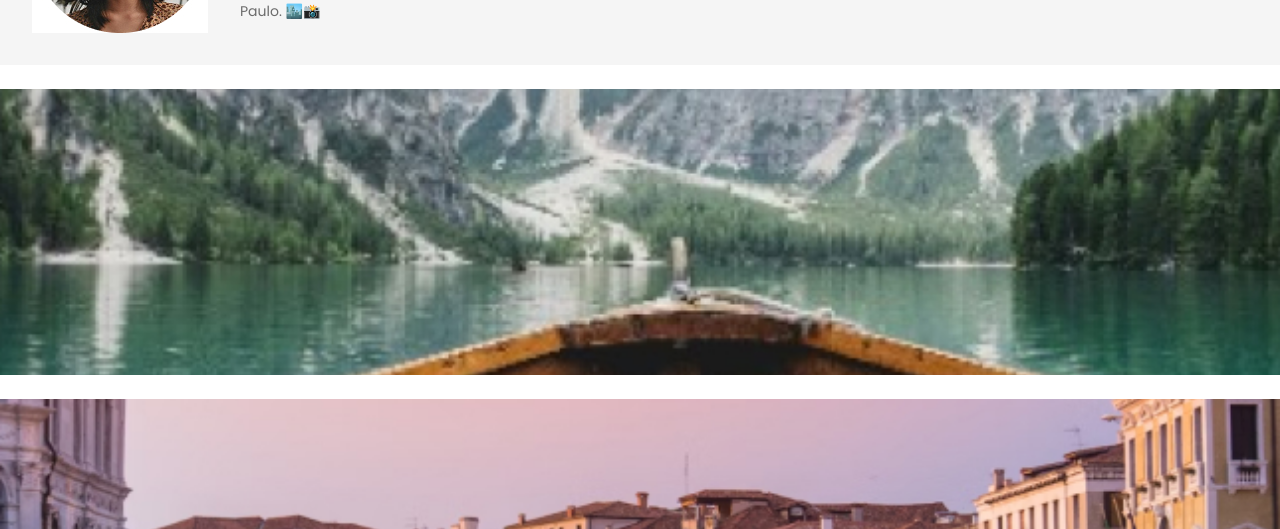
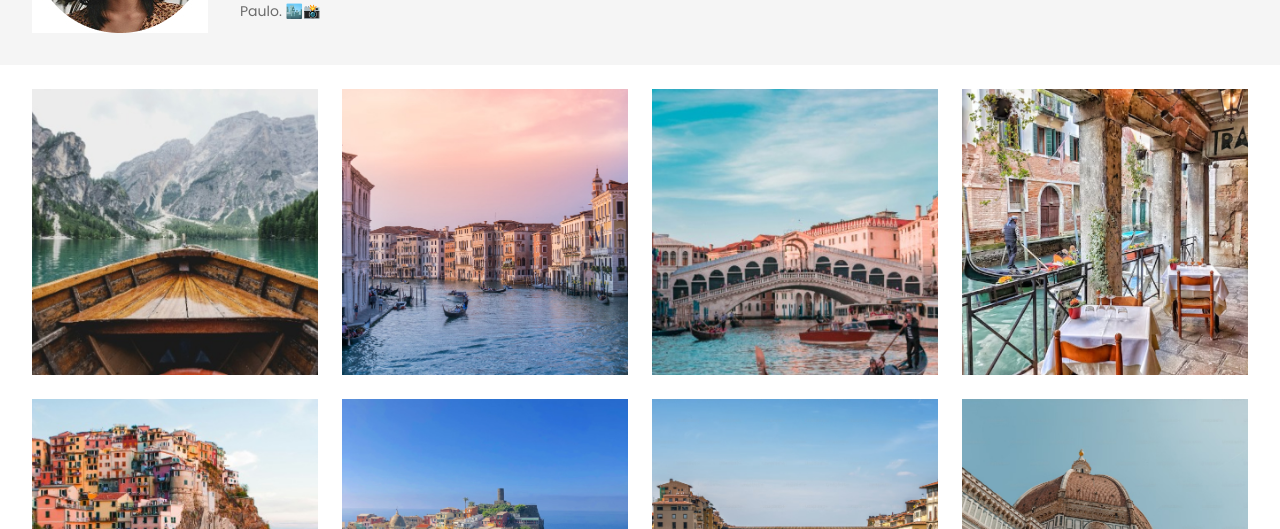
Before and after one commit to guilhermehspinheiro/travelgram-perfil-viagens, a plain HTML site: page index.html in a window 1280 px wide. Shown: the part 271-800 px from the top of the page. Drawn offline with Linux system fonts and the light colour scheme.

```diff
--- a/styles/main.css
+++ b/styles/main.css
@@ -6,13 +6,8 @@
   padding-block: 24px;
 }
 
+
 main img {
-    width: 100%;
+    width: 286px;
     height: 286px;
-    object-fit: cover;
-    transition: transform 0.3s ease;
 }
-
-main img:hover {
-    transform: scale(1.05); /
-}
```
